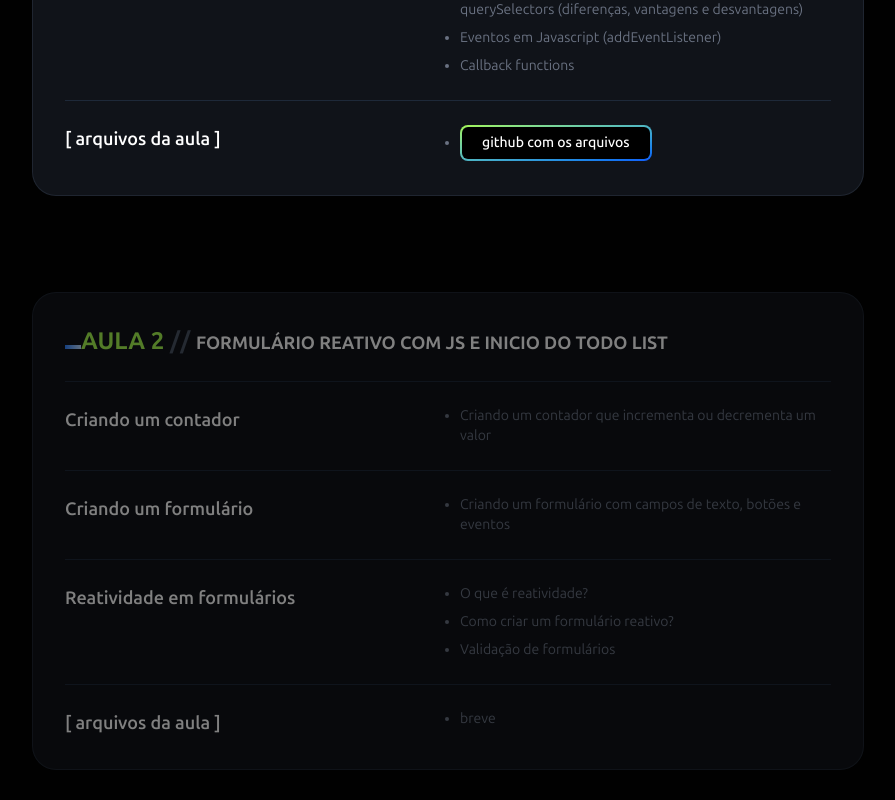
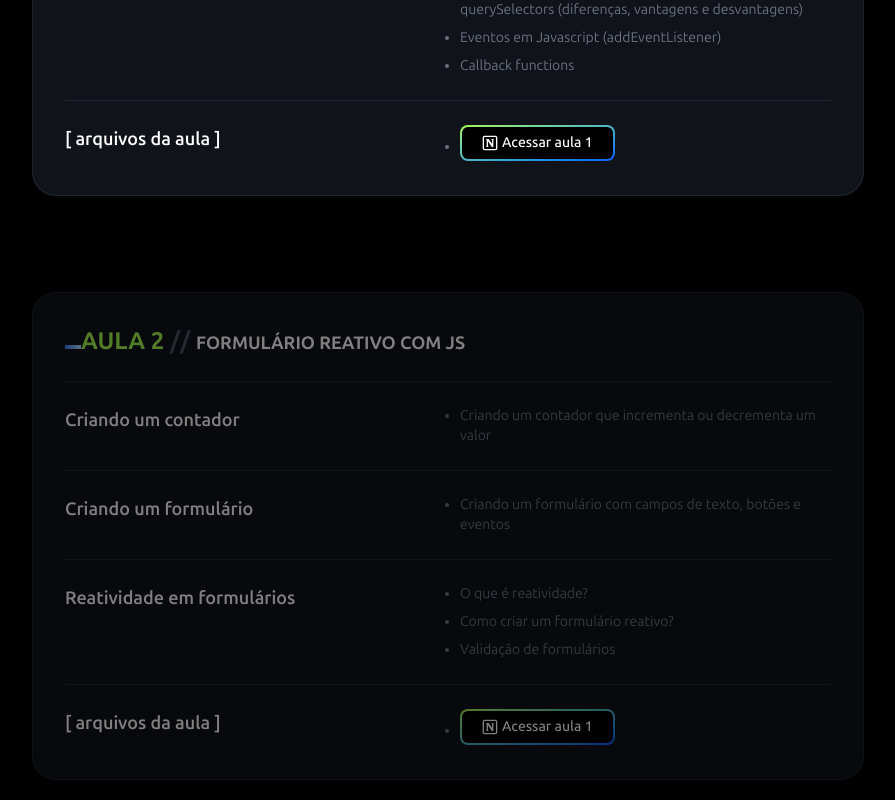
Before and after one commit to expalmer/ada-front-end-dinamico-2025, a React (Vite) app: page /aulas in a window 1280 px wide. Shown: the part 520-1320 px from the top of the page, without its empty margins (192-1087 px from the left). Built offline with nearby package versions, Linux system fonts and the light colour scheme.

Commit message:
to notion

```diff
--- /dev/null
+++ b/public/example.html
@@ -0,0 +1,13 @@
+<!doctype html>
+<html lang="en">
+  <head>
+    <meta charset="UTF-8" />
+    <meta name="viewport" content="width=device-width, initial-scale=1.0" />
+    <title>Example</title>
+  </head>
+  <body>
+    <!-- ############################## -->
+
+    <!-- ############################## -->
+  </body>
+</html>
--- a/src/contents/aulas.tsx
+++ b/src/contents/aulas.tsx
@@ -1,4 +1,4 @@
-import { GithubLink } from "../ui/GithubLink";
+import { NotionLink } from "../ui/NotionLink";
 import type { SectionProps } from "../ui/Sections";
 
 export const aula1: SectionProps = {
@@ -18,13 +18,18 @@
     },
     {
       title: "[ arquivos da aula ]",
-      children: [<GithubLink lesson={1} />],
+      children: [
+        <NotionLink
+          lesson={1}
+          href="https://expalmer.notion.site/Aula-1-Introdu-o-ao-DOM-Document-Object-Model-23d6ac493b4580ed9bd5d5b3b583ed28"
+        />,
+      ],
     },
   ],
 };
 
 export const aula2: SectionProps = {
-  subtitle: ["Aula 2", "Formulário reativo com JS e inicio do Todo List"],
+  subtitle: ["Aula 2", "Formulário reativo com JS"],
   items: [
     {
       title: "Criando um contador",
@@ -44,7 +49,12 @@
     },
     {
       title: "[ arquivos da aula ]",
-      children: [<GithubLink lesson={2} soon />],
+      children: [
+        <NotionLink
+          lesson={1}
+          href="https://expalmer.notion.site/Aula-2-Formul-rio-reativo-com-JS-23d6ac493b458021a7e0d66a97b00d97"
+        />,
+      ],
     },
   ],
 };
@@ -59,6 +69,10 @@
         "Opção de excluir um item",
         "Opção de editar um item",
       ],
+    },
+    {
+      title: "[ arquivos da aula ]",
+      children: [<NotionLink href="" lesson={3} soon />],
     },
   ],
 };
@@ -81,7 +95,7 @@
     },
     {
       title: "[ arquivos da aula ]",
-      children: [<GithubLink lesson={2} soon />],
+      children: [<NotionLink href="" lesson={4} soon />],
     },
   ],
 };
@@ -126,7 +140,7 @@
     },
     {
       title: "[ arquivos da aula ]",
-      children: [<GithubLink lesson={2} soon />],
+      children: [<NotionLink href="" lesson={5} soon />],
     },
   ],
 };
@@ -134,7 +148,7 @@
 export const aula6: SectionProps = {
   subtitle: [
     "Aula 6",
-    "Consumindo um CRUD API com Javascript para o Todo List",
+    "Consumindo um CRUD API com Javascript para o Task Manager",
   ],
   items: [
     {
@@ -142,7 +156,7 @@
       children: ["O que é um CRUD?", "Como consumir uma API com Javascript?"],
     },
     {
-      title: "Integrando com o Todo List",
+      title: "Integrando com o Task Manager",
       children: [
         "Create para adicionar um item",
         "Read para listar os itens",
@@ -150,6 +164,10 @@
         "Delete para excluir um item",
         "Patch para marcar como concluído",
       ],
+    },
+    {
+      title: "[ arquivos da aula ]",
+      children: [<NotionLink href="" lesson={6} soon />],
     },
   ],
 };
@@ -164,6 +182,10 @@
     {
       title: "Como configurar o projeto final usando Vite",
       children: ["Vamos configurar o projeto final usando Vite com typescript"],
+    },
+    {
+      title: "[ arquivos da aula ]",
+      children: [<NotionLink href="" lesson={7} soon />],
     },
   ],
 };
--- a/src/ui/Button.tsx
+++ b/src/ui/Button.tsx
@@ -1,9 +1,12 @@
+import type { JSX } from "react";
+
 type ButtonProps = {
   children: React.ReactNode;
   to?: string;
+  icon?: JSX.Element;
 };
 
-export const Button = ({ children, to }: ButtonProps) => {
+export const Button = ({ icon, children, to }: ButtonProps) => {
   return (
     <button
       type="button"
@@ -14,7 +17,8 @@
         }
       }}
     >
-      <span className="px-5 py-1.5 transition-all ease-in duration-75 bg-black rounded-md hover:bg-transparent ">
+      <span className="px-5 py-1.5 transition-all ease-in duration-75 bg-black rounded-md hover:bg-transparent flex items-center gap-1">
+        {icon && <span>{icon}</span>}
         {children}
       </span>
     </button>
--- /dev/null
+++ b/src/ui/NotionLink.tsx
@@ -0,0 +1,39 @@
+import { Button } from "./Button";
+
+type Props = {
+  lesson: number;
+  href: string;
+  soon?: boolean;
+};
+
+const Notion = () => (
+  <svg
+    width="16px"
+    height="16px"
+    viewBox="0 0 24 24"
+    fill="none"
+    xmlns="http://www.w3.org/2000/svg"
+  >
+    <path
+      d="M10 17H9V9.5L14.2182 17.3273C14.687 18.0305 15.5474 18.3632 16.3674 18.1582L16.6213 18.0947C16.8439 18.039 17 17.839 17 17.6096V7C17 7 18 7 18 6H15C14 6 14 7 14 7H15V13L10.1496 6.20938C10.0557 6.07798 9.90425 6 9.74277 6H7C6 6 6 7 6 7H7V17C7 17 6 17 6 18H9C10 18 10 17 10 17Z"
+      fill="#fff"
+    />
+    <path
+      fillRule="evenodd"
+      clipRule="evenodd"
+      d="M1 4C1 2.34315 2.34315 1 4 1H20C21.6569 1 23 2.34315 23 4V20C23 21.6569 21.6569 23 20 23H4C2.34315 23 1 21.6569 1 20V4ZM4 3H20C20.5523 3 21 3.44772 21 4V20C21 20.5523 20.5523 21 20 21H4C3.44772 21 3 20.5523 3 20V4C3 3.44772 3.44772 3 4 3Z"
+      fill="#fff"
+    />
+  </svg>
+);
+
+export const NotionLink = ({ href, lesson, soon }: Props) => {
+  if (soon) {
+    return <span>breve</span>;
+  }
+  return (
+    <a href={href} target="_blank" rel="noopener noreferrer">
+      <Button icon={<Notion />}>Acessar aula {lesson}</Button>
+    </a>
+  );
+};
```
